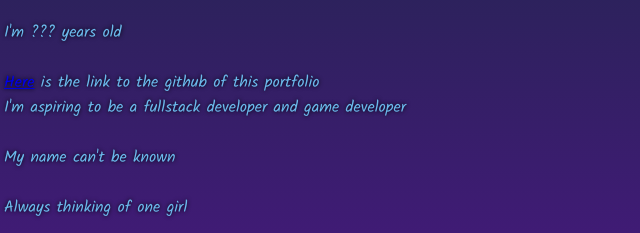
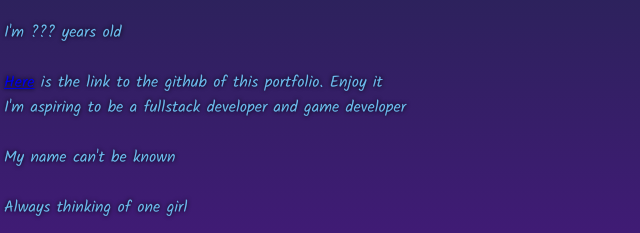
Before and after one commit to RandomAccess-glitch/Portfolio, a plain HTML site: page index.html in a window 1280 px wide. Shown: the part 191-424 px from the top of the page, 66-706 px from the left. Drawn offline with Linux system fonts and the light colour scheme.

Commit message:
added portfolio github

```diff
--- a/index.html
+++ b/index.html
@@ -18,7 +18,7 @@
                 <br>
                 <li>I'm ??? years old</li>
                 <br>
-                <li><a href="https://github.com/RandomAccess-glitch/Portfolio" target="_blank">Here</a> is the link to the github of this portfolio</li>
+                <li><a href="https://github.com/RandomAccess-glitch/Portfolio" target="_blank">Here</a> is the link to the github of this portfolio. Enjoy it</li>
                 <li>I'm aspiring to be a fullstack developer and game developer</li>
                 <br>
                 <li>My name can't be known</li>
```
